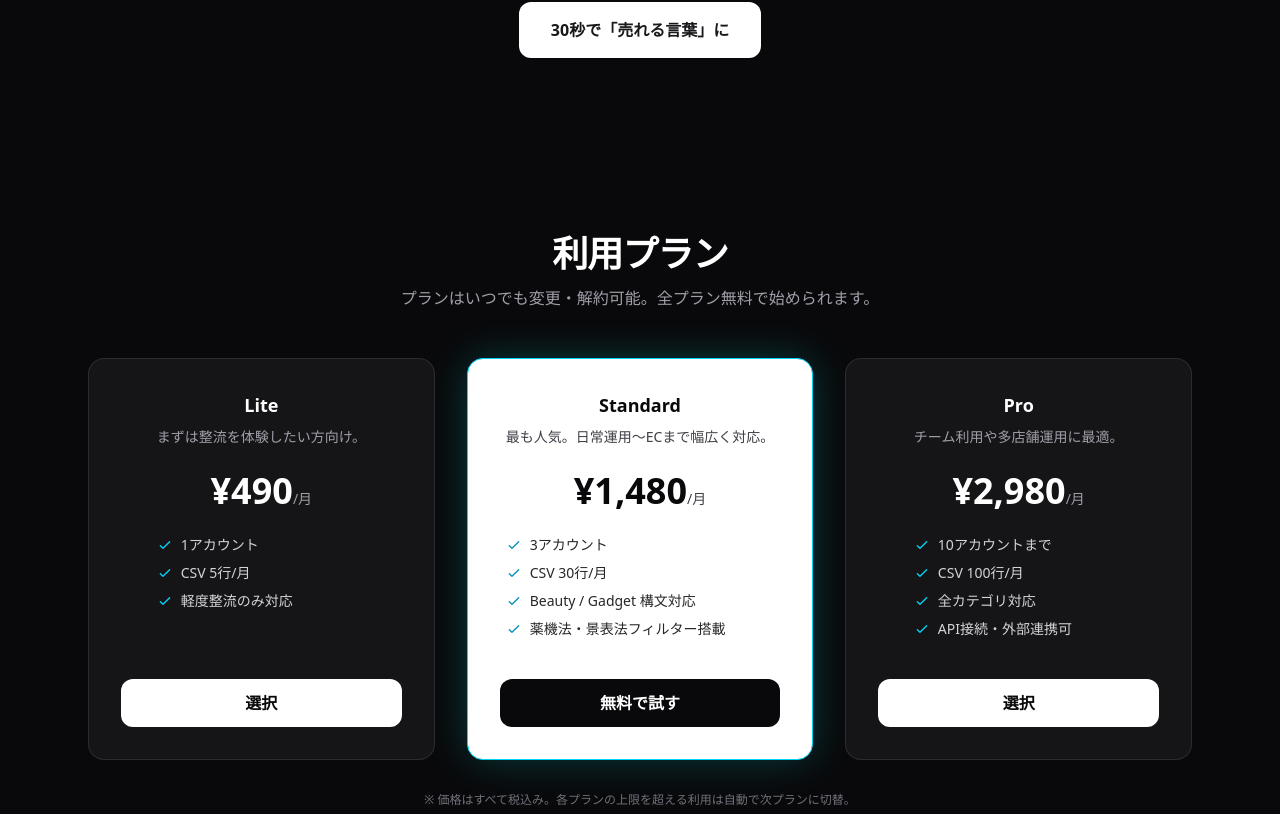
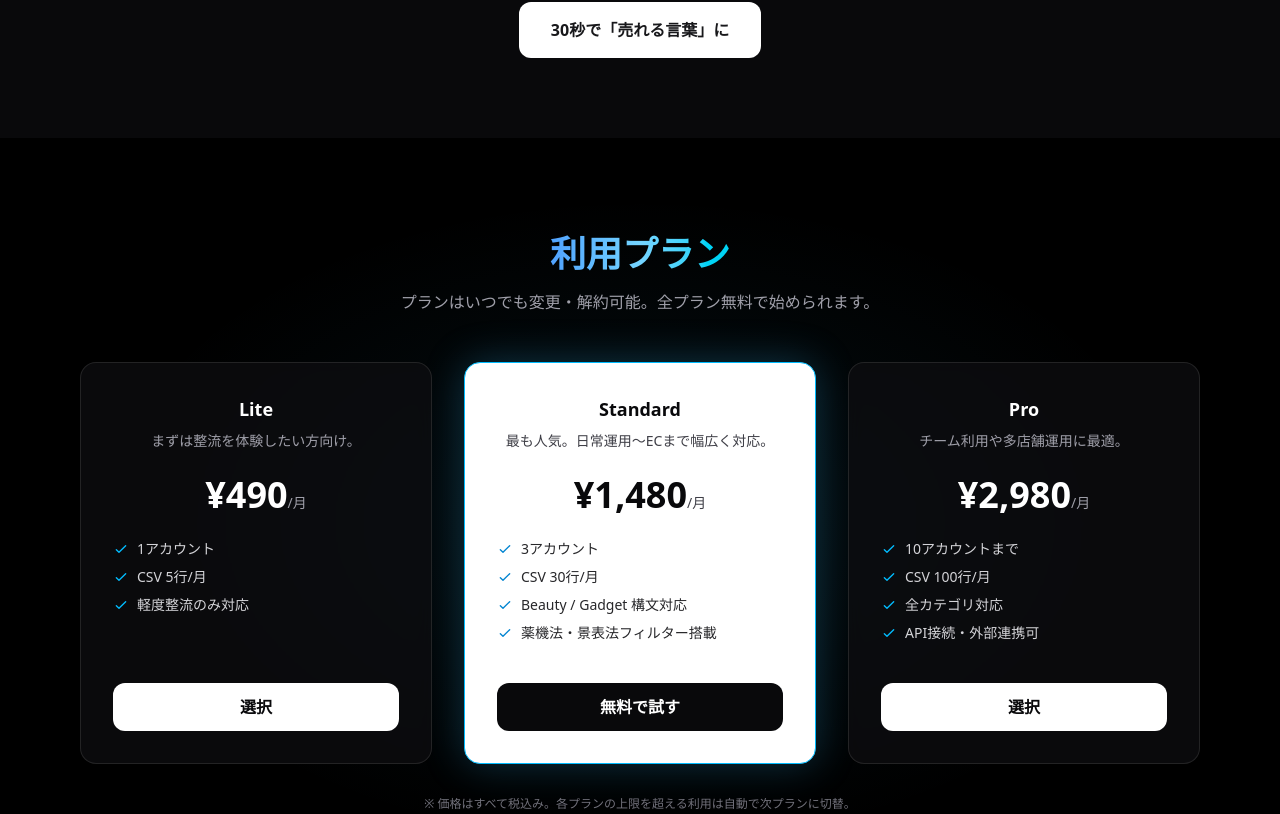
Before and after one commit to Waltz0820/boostsuite-app, a Next.js app: page / in a window 1280 px wide. Shown: the part 4666-5480 px from the top of the page. Built offline with nearby package versions, Linux system fonts and the light colour scheme.

Commit message:
feat: 変更内容

```diff
--- a/app/components/PricingDark.tsx
+++ b/app/components/PricingDark.tsx
@@ -49,36 +49,33 @@ const plans: Plan[] = [
 
 export default function PricingDark() {
   return (
-    <section className="relative bg-zinc-950 py-24 text-white">
+    <section className="py-24 bg-black text-white relative overflow-hidden">
       {/* 背景の軽いグロー */}
-      <div
-        aria-hidden
-        className="pointer-events-none absolute inset-0 bg-gradient-radial from-cyan-500/10 via-transparent to-transparent"
-        style={{
-          maskImage:
-            "radial-gradient(60% 60% at 50% 50%, rgba(0,0,0,0.9) 30%, rgba(0,0,0,1) 100%)",
-        }}
-      />
+      <div className="absolute inset-0 bg-[radial-gradient(ellipse_at_center,rgba(56,189,248,0.08),transparent_60%)] pointer-events-none" />
 
-      <div className="relative mx-auto max-w-6xl px-6 text-center">
-        <h2 className="text-3xl md:text-4xl font-bold tracking-tight">
-          利用プラン
+      <div className="relative mx-auto max-w-6xl px-4 text-center">
+        {/* Heading */}
+        <h2 className="text-3xl md:text-4xl font-bold mb-4">
+          <span className="bg-gradient-to-r from-blue-400 via-sky-300 to-cyan-400 bg-clip-text text-transparent">
+            利用プラン
+          </span>
         </h2>
-        <p className="mt-3 text-zinc-400">
+        <p className="text-zinc-400 mb-12 text-[15px] md:text-base">
           プランはいつでも変更・解約可能。全プラン無料で始められます。
         </p>
 
-        <div className="mt-12 grid gap-8 md:grid-cols-3">
+        {/* プランカード */}
+        <div className="grid md:grid-cols-3 gap-8">
           {plans.map((plan, i) => (
             <div
               key={i}
               className={`rounded-2xl border ${
                 plan.highlight
-                  ? "border-cyan-400 bg-white text-zinc-950 shadow-[0_0_40px_rgba(0,255,255,0.2)]"
-                  : "border-white/10 bg-white/5 text-white"
-              } p-8 flex flex-col items-center justify-between transition-all hover:scale-[1.02] duration-200`}
+                  ? "border-sky-400 bg-white text-zinc-950 shadow-[0_0_40px_rgba(56,189,248,0.25)]"
+                  : "border-white/10 bg-[#0f0f12]/70 backdrop-blur text-white"
+              } p-8 flex flex-col items-center justify-between transition-transform duration-300 hover:scale-[1.02]`}
             >
-              <div>
+              <div className="w-full">
                 <h3
                   className={`text-lg font-semibold ${
                     plan.highlight ? "text-zinc-950" : "text-white"
@@ -121,7 +118,7 @@ export default function PricingDark() {
                     >
                       <svg
                         className={`h-4 w-4 ${
-                          plan.highlight ? "text-cyan-600" : "text-cyan-400"
+                          plan.highlight ? "text-sky-600" : "text-sky-400"
                         }`}
                         fill="none"
                         stroke="currentColor"
@@ -140,13 +137,15 @@ export default function PricingDark() {
                 </ul>
               </div>
 
+              {/* CTAボタン（プラン内のみ） */}
               <Link
                 href="/tool"
-                className={`mt-10 inline-block w-full rounded-xl px-6 py-3 font-semibold transition ${
-                  plan.highlight
-                    ? "bg-zinc-950 text-white hover:bg-zinc-900"
-                    : "bg-white text-zinc-950 hover:bg-zinc-200"
-                }`}
+                className={`mt-10 inline-block w-full rounded-xl px-6 py-3 font-semibold transition
+                  ${
+                    plan.highlight
+                      ? "bg-zinc-950 text-white hover:bg-zinc-900"
+                      : "bg-white text-zinc-950 hover:bg-zinc-200"
+                  }`}
               >
                 {plan.highlight ? "無料で試す" : "選択"}
               </Link>
@@ -154,6 +153,7 @@ export default function PricingDark() {
           ))}
         </div>
 
+        {/* 備考 */}
         <p className="mt-8 text-xs text-zinc-500">
           ※ 価格はすべて税込み。各プランの上限を超える利用は自動で次プランに切替。
         </p>
```
